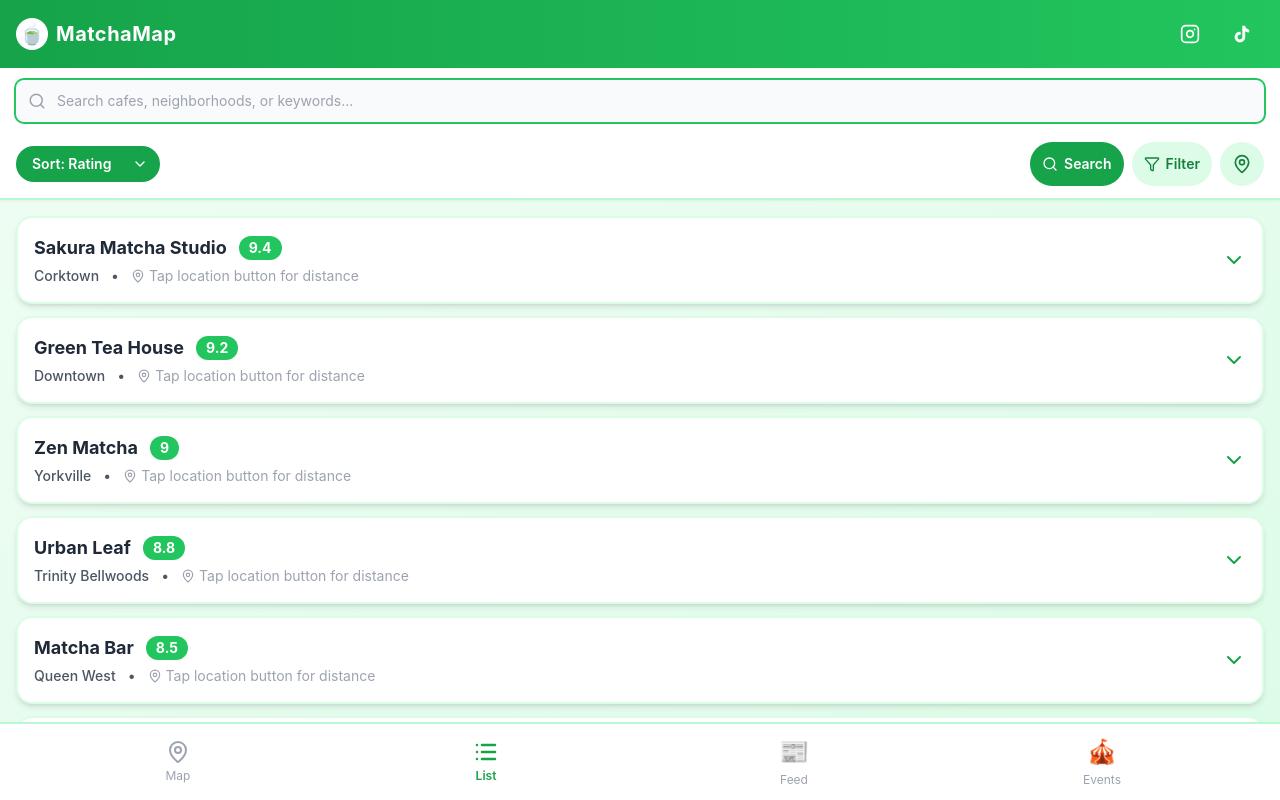
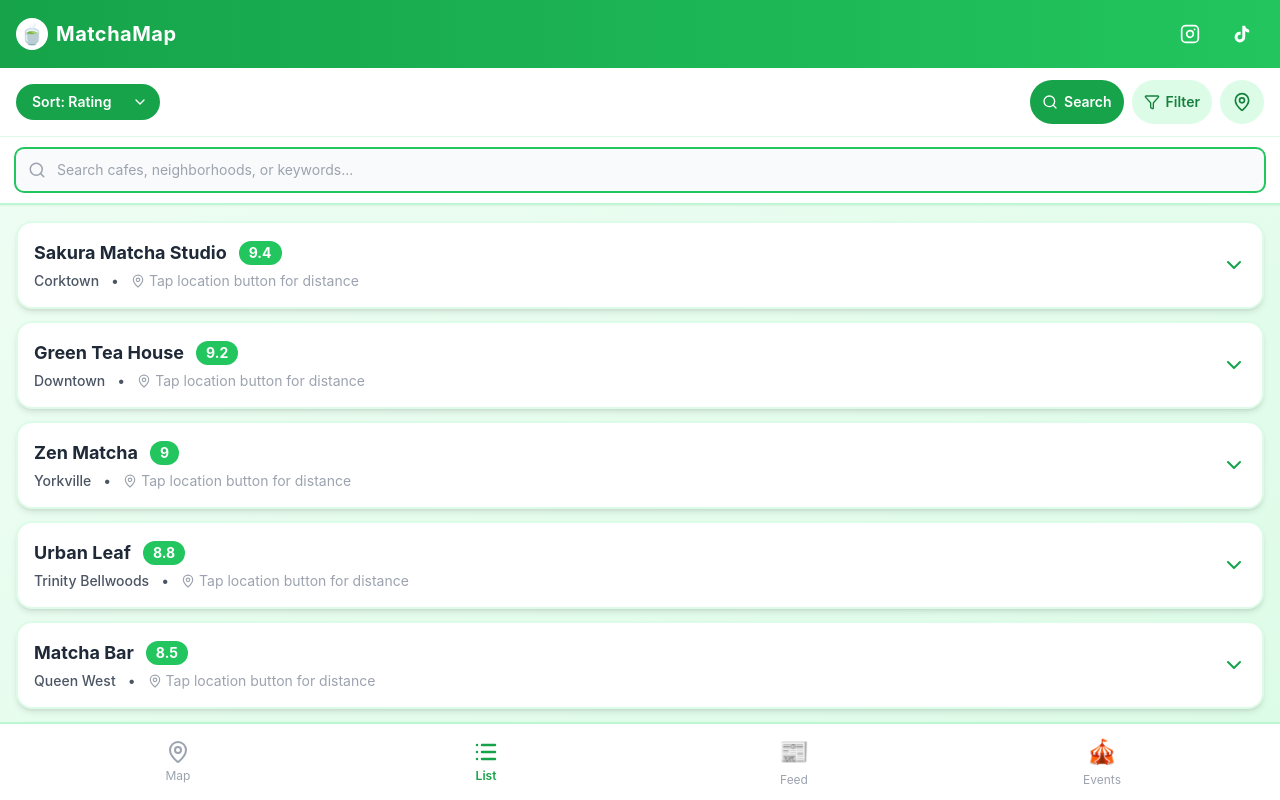
Before and after one commit to keving3ng/matchamap, a React (Vite) app: page /list in a window 1280 px wide. Both pictures are taken after a click on the button "Search". Built offline with nearby package versions, Linux system fonts and the light colour scheme.

Commit message:
list view toggles

```diff
--- a/src/components/ListView.tsx
+++ b/src/components/ListView.tsx
@@ -192,32 +192,6 @@ export const ListView: React.FC<ListViewProps> = ({ cafes, expandedCard, onToggl
     <div className="flex-1 overflow-y-auto pb-24 relative">
       {/* Sort & Filter Header */}
       <div className="bg-white border-b-2 border-green-200 shadow-sm">
-        {/* Search Bar (Collapsible) */}
-        {showSearch && (
-          <div className="px-4 pt-3 pb-2 animate-slide-up">
-            <div className="relative">
-              <Search className="absolute left-3 top-1/2 -translate-y-1/2 text-gray-400" size={18} />
-              <input
-                type="text"
-                value={searchQuery}
-                onChange={(e) => setSearchQuery(e.target.value)}
-                placeholder="Search cafes, neighborhoods, or keywords..."
-                className="w-full pl-10 pr-10 py-2.5 bg-gray-50 border border-gray-200 rounded-lg text-sm focus:outline-none focus:ring-2 focus:ring-green-500 focus:border-transparent transition"
-                autoFocus
-              />
-              {hasActiveSearch && (
-                <button
-                  onClick={() => setSearchQuery('')}
-                  className="absolute right-3 top-1/2 -translate-y-1/2 text-gray-400 hover:text-gray-600 transition"
-                  aria-label="Clear search"
-                >
-                  <X size={18} />
-                </button>
-              )}
-            </div>
-          </div>
-        )}
-
         {/* Sort & Action Buttons */}
         <div className="px-4 py-3">
           <div className="flex items-center justify-between gap-2">
@@ -239,7 +213,10 @@ export const ListView: React.FC<ListViewProps> = ({ cafes, expandedCard, onToggl
             <div className="flex items-center gap-2 flex-shrink-0">
               {/* Search Toggle Button */}
               <button
-                onClick={() => setShowSearch(!showSearch)}
+                onClick={() => {
+                  setShowSearch(!showSearch)
+                  if (!showSearch) setShowFilters(false) // Close filters when opening search
+                }}
                 className={`p-2 sm:px-3 sm:py-2 rounded-full text-sm font-semibold whitespace-nowrap transition flex items-center justify-center sm:justify-start gap-1.5 relative ${
                   hasActiveSearch || showSearch
                     ? 'bg-green-600 text-white'
@@ -255,7 +232,10 @@ export const ListView: React.FC<ListViewProps> = ({ cafes, expandedCard, onToggl
 
               {/* Filter Toggle Button */}
               <button
-                onClick={() => setShowFilters(!showFilters)}
+                onClick={() => {
+                  setShowFilters(!showFilters)
+                  if (!showFilters) setShowSearch(false) // Close search when opening filters
+                }}
                 className={`p-2 sm:px-3 sm:py-2 rounded-full text-sm font-semibold whitespace-nowrap transition flex items-center justify-center sm:justify-start gap-1.5 relative ${
                   hasActiveFilters || showFilters
                     ? 'bg-green-600 text-white'
@@ -293,9 +273,35 @@ export const ListView: React.FC<ListViewProps> = ({ cafes, expandedCard, onToggl
           </div>
         </div>
 
+        {/* Search Bar (Collapsible) */}
+        {showSearch && (
+          <div className="px-4 py-3 border-t border-green-100 overflow-hidden transition-all duration-300 ease-in-out animate-slide-down">
+            <div className="relative">
+              <Search className="absolute left-3 top-1/2 -translate-y-1/2 text-gray-400" size={18} />
+              <input
+                type="text"
+                value={searchQuery}
+                onChange={(e) => setSearchQuery(e.target.value)}
+                placeholder="Search cafes, neighborhoods, or keywords..."
+                className="w-full pl-10 pr-10 py-2.5 bg-gray-50 border border-gray-200 rounded-lg text-sm focus:outline-none focus:ring-2 focus:ring-green-500 focus:border-transparent transition"
+                autoFocus
+              />
+              {hasActiveSearch && (
+                <button
+                  onClick={() => setSearchQuery('')}
+                  className="absolute right-3 top-1/2 -translate-y-1/2 text-gray-400 hover:text-gray-600 transition"
+                  aria-label="Clear search"
+                >
+                  <X size={18} />
+                </button>
+              )}
+            </div>
+          </div>
+        )}
+
         {/* Filter Panel */}
         {showFilters && (
-          <div className="px-4 pb-4 pt-2 border-t border-green-100 animate-slide-up">
+          <div className="px-4 pb-4 pt-3 border-t border-green-100 overflow-hidden transition-all duration-300 ease-in-out animate-slide-down">
             <div className="space-y-3">
               {/* Price Range Filter */}
               {uniquePriceRanges.length > 0 && (
--- a/src/styles/index.css
+++ b/src/styles/index.css
@@ -102,4 +102,22 @@
   .map-popover {
     z-index: 9999 !important;
   }
+
+  /* Smooth slide down animation for search/filter panels */
+  @keyframes slide-down {
+    from {
+      opacity: 0;
+      max-height: 0;
+      transform: translateY(-10px);
+    }
+    to {
+      opacity: 1;
+      max-height: 500px;
+      transform: translateY(0);
+    }
+  }
+
+  .animate-slide-down {
+    animation: slide-down 0.3s ease-out forwards;
+  }
 }
```
